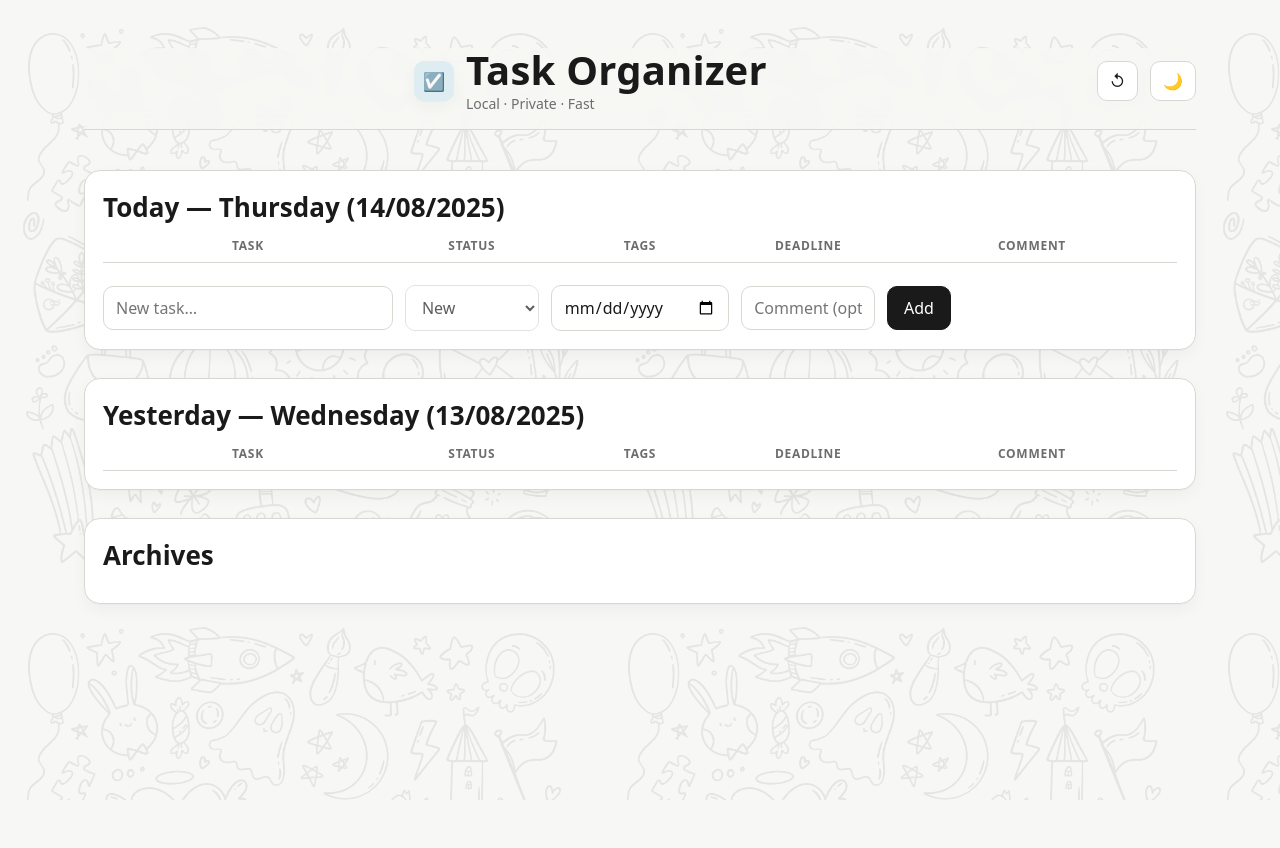
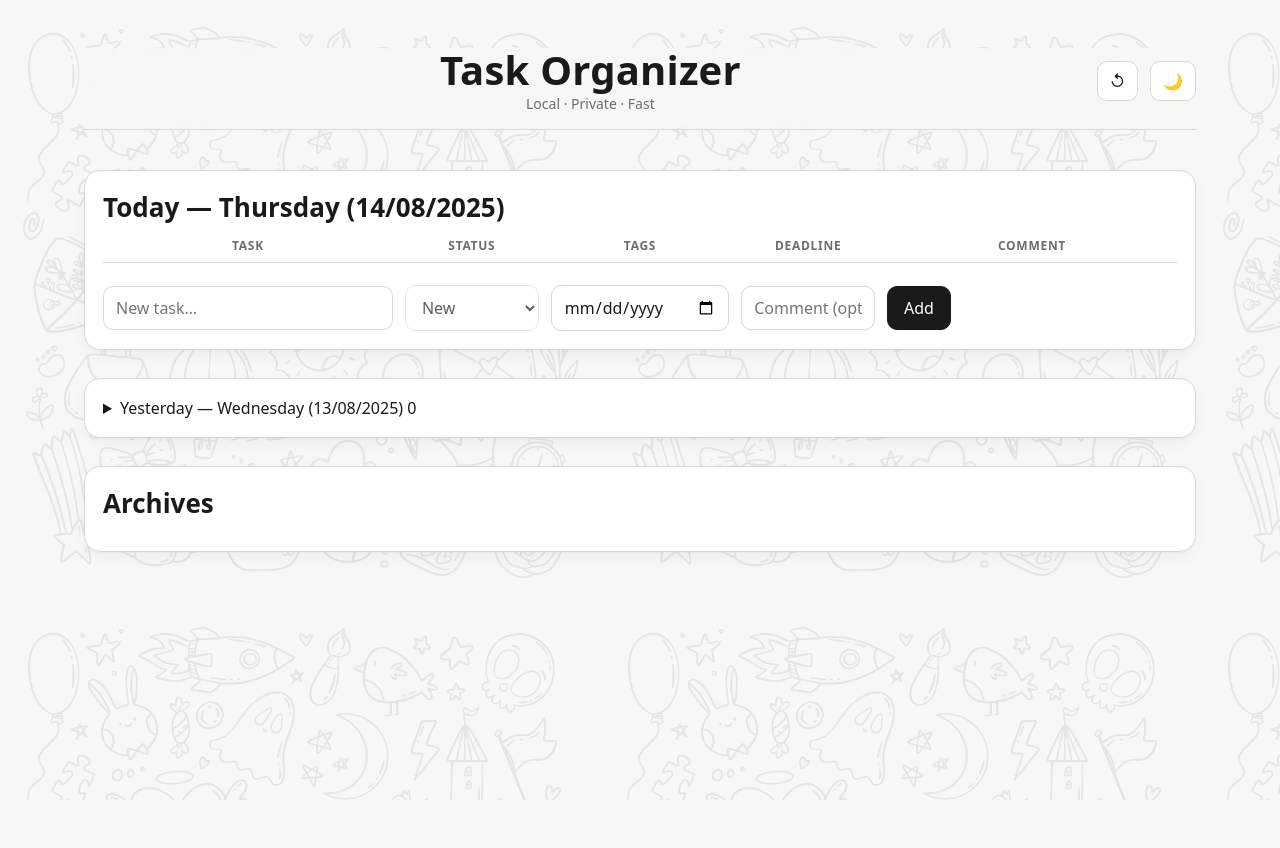
Before and after one commit to manojkumar-kasiviswanathan/task_organizer_remarkable_pro, a Flask app: page / in a window 1280 px wide. Run offline with Flask 3, Linux system fonts and the light colour scheme.

Commit message:
first commit

```diff
--- a/templates/index.html
+++ b/templates/index.html
@@ -19,10 +19,10 @@
 
     <!-- Center brand -->
     <div class="brand center">
-      <div class="logo" aria-hidden="true">☑️</div>
+
       <div class="titles">
         <h1>Task Organizer</h1>
-        <p class="subtitle">Local · Private · Fast</p>
+        <p class="subtitle" align="center">Local · Private · Fast</p>
       </div>
     </div>
 
@@ -168,8 +168,15 @@
 
     <!-- YESTERDAY (read-only) -->
 <section class="card">
-      <h2>Yesterday — {{ yesterday_display }}</h2>
-      <div class="grid head five">
+  <details class="accordion-item remember" data-remember="yesterday:{{ iso_yesterday }}">
+    <summary>
+      <span class="archive">Yesterday — {{ yesterday_display }}</span>
+      <span class="badge">
+        {{ (yesterday_active|length) + (yesterday_completed|length) }}
+      </span>
+    </summary>
+
+    <div class="grid head five inner">
       <div class="th">TASK</div>
       <div class="th">STATUS</div>
       <div class="th">TAGS</div>
@@ -177,13 +184,14 @@
       <div class="th">COMMENT</div>
     </div>
 
+    {# Active #}
     {% for task in yesterday_active %}
     {% set scls = task['status']|replace(' ', '')|lower() %}
     {% set due = task.get('due','') %}
     {% set due_class = 'due-none' %}
     {% if due == iso_yesterday %}{% set due_class = 'due-warn' %}{% endif %}
     {% if due == iso_today %}{% set due_class = 'due-danger' %}{% endif %}
-      <div class="grid row five">
+    <div class="grid row five inner">
       <div class="cell">{{ task['task'] }}</div>
       <div class="cell status-cell">
         <span class="status-dot {{ scls }}"></span>
@@ -192,27 +200,25 @@
       <div class="cell">
         <div class="tags-view">
           {% for tag in (task.get('tags','') or '').split(',') if tag.strip() %}
-            <span class="tag-pill" data-tag="{{ tag.strip() }}" data-n="{{ '%02d' % (loop.index) }}">{{ tag.strip()
-              }}</span>
+            <span class="tag-pill" data-tag="{{ tag.strip() }}" data-n="{{ '%02d' % (loop.index) }}">{{ tag.strip() }}</span>
           {% endfor %}
         </div>
       </div>
       <div class="cell"><span class="due-chip {{ due_class }}">{{ due and (due|fmt_date) or '—' }}</span></div>
-        <div class="cell">
-          <div class="md">{{ task['comment'] }}</div>
-        </div>
+      <div class="cell"><div class="md">{{ task['comment'] }}</div></div>
     </div>
     {% endfor %}
 
+    {# Completed #}
     {% if yesterday_completed %}
-      <h3 class="muted group-title">Completed</h3>
+    <h3 class="muted group-title inner">Completed</h3>
     {% for task in yesterday_completed %}
     {% set scls = task['status']|replace(' ', '')|lower() %}
     {% set due = task.get('due','') %}
     {% set due_class = 'due-none' %}
     {% if due == iso_yesterday %}{% set due_class = 'due-warn' %}{% endif %}
     {% if due == iso_today %}{% set due_class = 'due-danger' %}{% endif %}
-      <div class="grid row five">
+    <div class="grid row five inner">
       <div class="cell completed">{{ task['task'] }}</div>
       <div class="cell status-cell">
         <span class="status-dot {{ scls }}"></span>
@@ -221,19 +227,18 @@
       <div class="cell">
         <div class="tags-view">
           {% for tag in (task.get('tags','') or '').split(',') if tag.strip() %}
-            <span class="tag-pill" data-tag="{{ tag.strip() }}" data-n="{{ '%02d' % (loop.index) }}">{{ tag.strip()
-              }}</span>
+            <span class="tag-pill" data-tag="{{ tag.strip() }}" data-n="{{ '%02d' % (loop.index) }}">{{ tag.strip() }}</span>
           {% endfor %}
         </div>
       </div>
       <div class="cell"><span class="due-chip {{ due_class }}">{{ due and (due|fmt_date) or '—' }}</span></div>
-        <div class="cell">
-          <div class="md">{{ task['comment'] }}</div>
-        </div>
+      <div class="cell"><div class="md">{{ task['comment'] }}</div></div>
     </div>
     {% endfor %}
     {% endif %}
+  </details>
 </section>
+
 
     <!-- ARCHIVES -->
     <section class="card">
```
Lines whose indentation alone changed are shown as unchanged.
